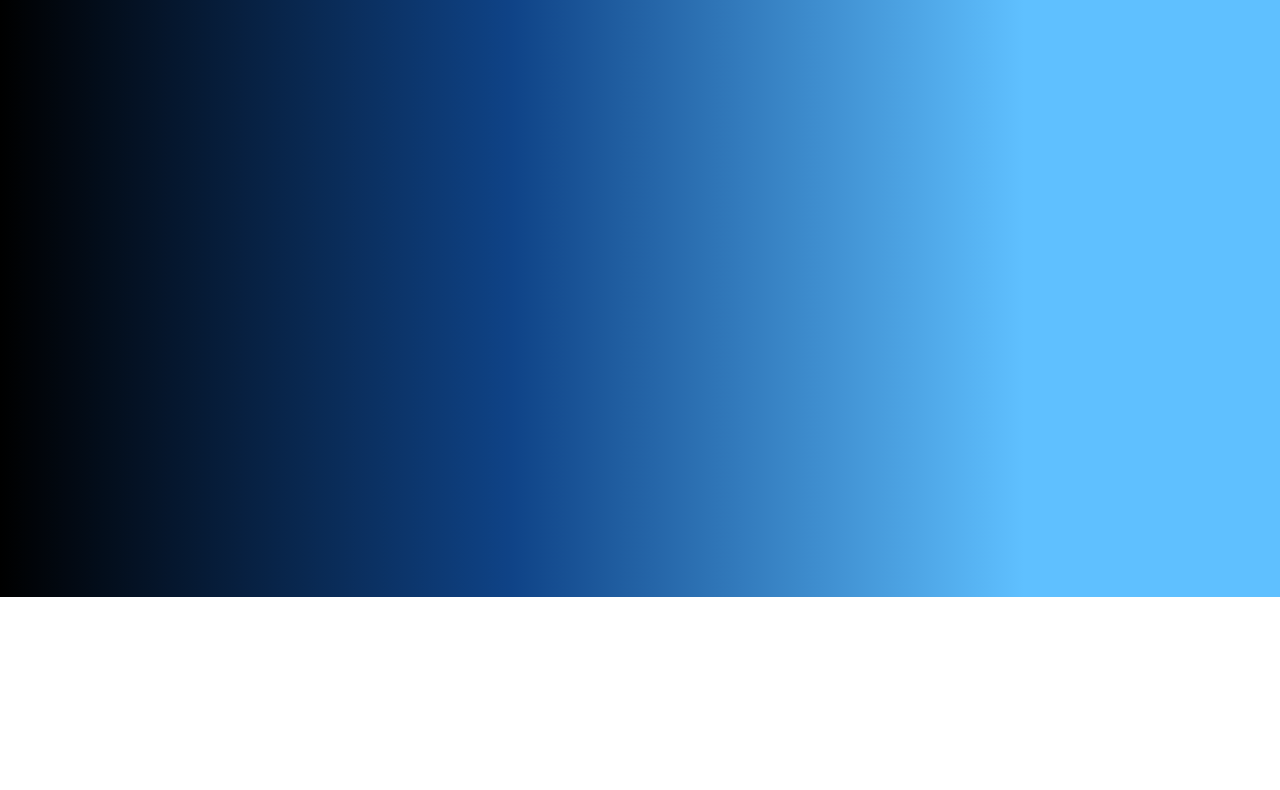
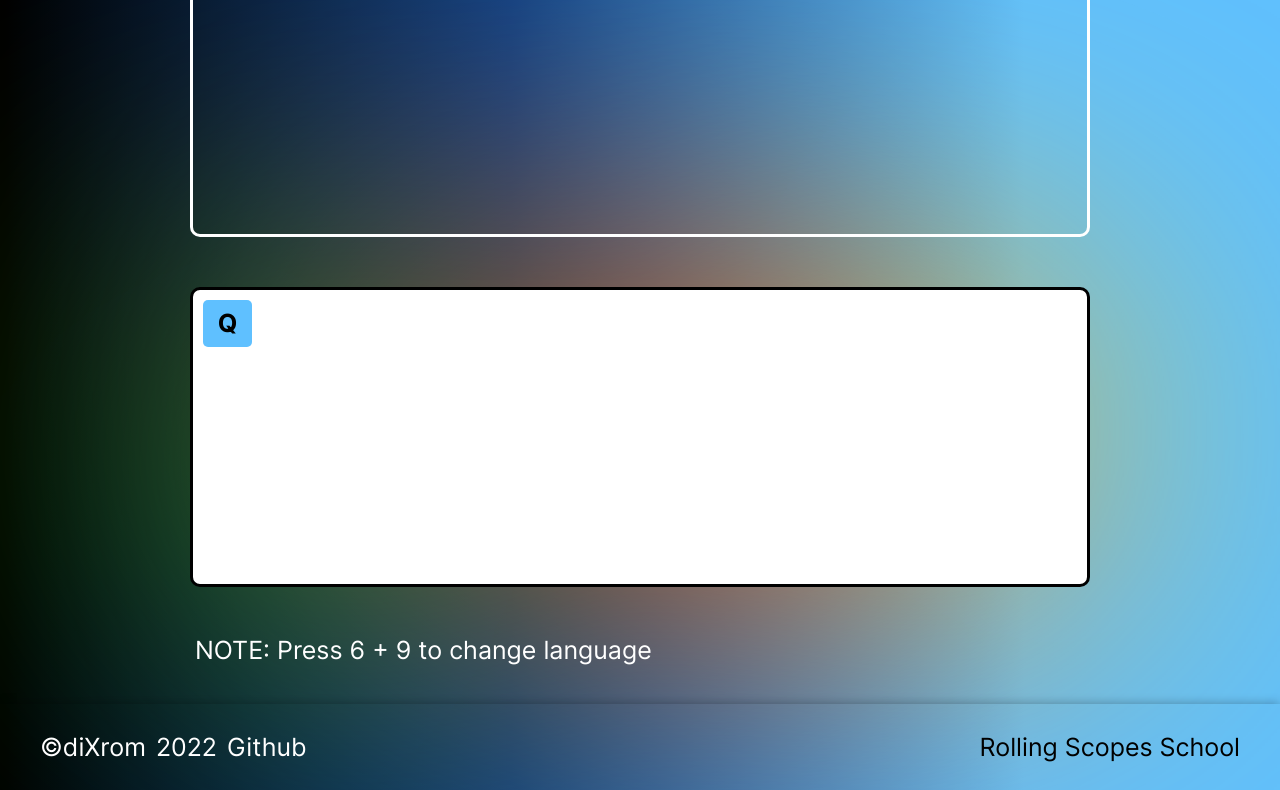
Before and after one commit to diXrom/virtual-keyboard, a plain HTML site: page virtual-keyboard/src/index.html in a window 1280 px wide. Shown: the part 203-993 px from the top of the page. Before the commit the page ends 800 px from the top, so only its background shows below. Drawn offline with Linux system fonts and the light colour scheme.

Commit message:
feat: add keyboard layouts and styles

```diff
--- a/virtual-keyboard/src/index.html
+++ b/virtual-keyboard/src/index.html
@@ -12,7 +12,40 @@
 </head>
 
 <body>
-
+    <header class="header  block-shadowed">
+        <div class="wrapper header__wrapper">
+            <div class="header__logo">
+                <div class="logo">
+                    <h1 class="logo__title">Virtual keyboard</h1>
+                    <h4 class="logo__subtitle">OC Windows</h4>
+                </div>
+            </div>
+        </div>
+    </header>
+    <main>
+        <section class="keyboard">
+            <div class="wrapper keyboard__wrapper">
+                <textarea class="keyboard__textarea" name="textarea" id="textarea"></textarea>
+                <div class="keyboard__container">
+                    <div class="key">Q</div>
+                </div>
+                <div class="keyboard__note">
+                    NOTE: Press 6 + 9 to change language
+                </div>
+            </div>
+        </section>
+    </main>
+    <footer class="footer block-shadowed" id="footer">
+        <div class="wrapper">
+            <div class="footer__content layout-2-column">
+                <div class="footer__copy"><span>©diXrom</span><span>2022</span><a href="https://github.com/diXrom"
+                        target="_blank">Github</a></div>
+                <div class="footer__rss"><a href="https://rs.school/js-stage0/" target="_blank">Rolling Scopes
+                        School</a>
+                </div>
+            </div>
+        </div>
+    </footer>
 </body>
 
 </html>
--- a/virtual-keyboard/src/styles/abstract/_constants.scss
+++ b/virtual-keyboard/src/styles/abstract/_constants.scss
@@ -1,5 +1,6 @@
 $color-prim: #5fc0ff;
 $color-add: #0f4387;
+$color-add-l: #0c2f5f;
 $color-light: #ffffff;
 $color-dark: #000000;
 $color-dark-l: #0000004d;
--- a/virtual-keyboard/src/styles/components/_keyboard.scss
+++ b/virtual-keyboard/src/styles/components/_keyboard.scss
@@ -0,0 +1,125 @@
+.keyboard__wrapper {
+  height: 100%;
+  display: grid;
+  justify-content: center;
+  align-content: center;
+  gap: 50px;
+}
+.keyboard__textarea {
+  height: 300px;
+  padding: 20px;
+  resize: none;
+
+  color: $color-light;
+  @include font($size: 2.5rem, $height: 1.65rem);
+
+  border: 3px solid $color-light;
+  border-radius: 10px;
+  background: transparent;
+
+  transition: border 0.3s ease-in-out;
+  &:focus {
+    outline: none;
+    border: 3px solid $color-prim;
+  }
+}
+.keyboard__note {
+  padding: 5px;
+  color: $color-light;
+  @include font($size: 2.5rem, $height: 1.65rem);
+}
+.keyboard__container {
+  position: relative;
+  display: grid;
+  grid-template-columns: repeat(15, 1fr);
+  grid-template-rows: repeat(5, 1fr);
+
+  gap: 10px;
+  width: 900px;
+  height: 300px;
+  padding: 10px;
+
+  background: $color-light;
+  border: 3px solid $color-dark;
+  border-radius: 10px;
+
+  &::before,
+  &::after {
+    content: "";
+    z-index: -1;
+    position: absolute;
+    border-radius: 10px;
+    width: calc(100% + 3px);
+    height: calc(100% + 3px);
+    top: -1.5px;
+    left: -1.5px;
+    background: linear-gradient(
+      45deg,
+      #fc0090,
+      #0000ff,
+      #00ff00,
+      #ff0000,
+      #ffff00,
+      #fc0090,
+      #0000ff,
+      #00ff00,
+      #ff0000,
+      #ffff00
+    );
+    background-size: 400%;
+    animation: border 25s linear infinite;
+  }
+
+  &::after {
+    filter: blur(150px);
+  }
+}
+.key {
+  display: flex;
+  justify-content: center;
+  align-items: center;
+
+  @include font($size: 2.5rem, $height: 1.65rem, $weight: 700);
+  border-radius: 5px;
+  background: $color-prim;
+
+  cursor: pointer;
+  transition: color 0.3s ease-in-out, background-color 0.3s ease-in-out,
+    transform 0.1s ease-in-out;
+  &:hover {
+    color: $color-light;
+    background: $color-add;
+  }
+  &:active {
+    color: $color-light;
+    background: $color-add-l;
+    transform: scale(1.15);
+  }
+}
+.key-special {
+  grid-column: span 2;
+  &:active {
+    transform: scale(1.1);
+  }
+}
+.key-unique {
+  grid-column: span 7;
+  &:active {
+    transform: scale(1.03);
+  }
+}
+
+@keyframes border {
+  0%,
+  100% {
+    background-position: 0 0;
+  }
+
+  50% {
+    background-position: 400%;
+  }
+}
+@keyframes swap {
+}
+@keyframes shift {
+}
```
Also changed, not shown: virtual-keyboard/src/styles/index.css, 1 other file.
